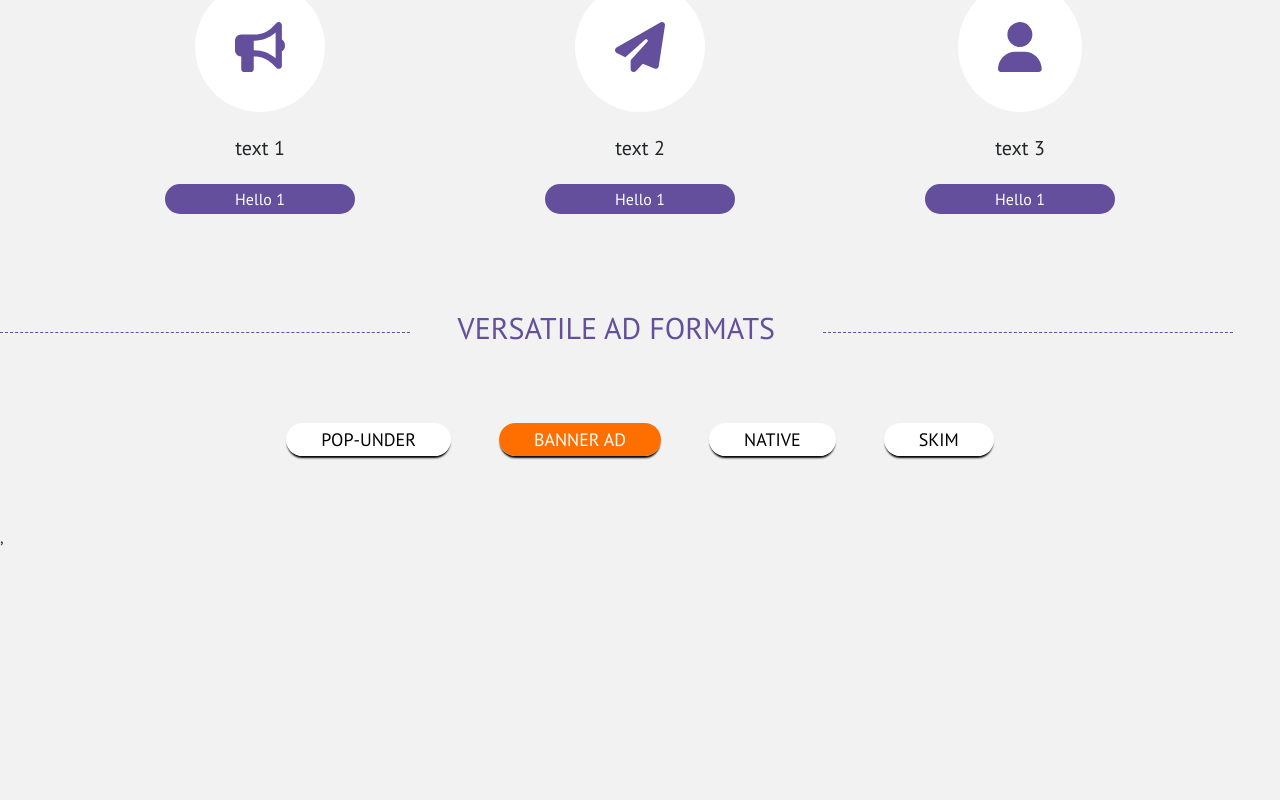
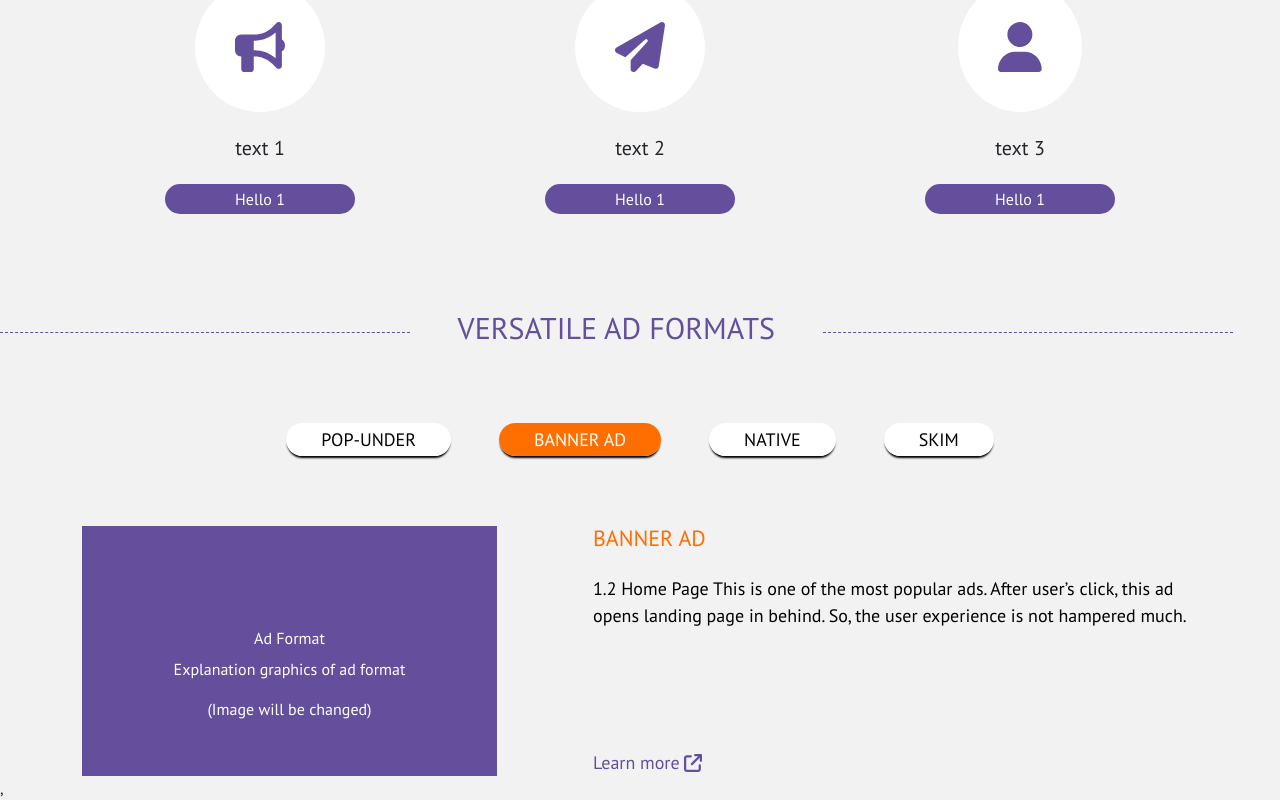
Before and after one commit to rifatjahan823/Task-1, a React (Create React App) app: page /BannerAd in a window 1280 px wide. Shown: the part 647-1447 px from the top of the page. Before the commit the page ends 1196 px from the top, so only its background shows below. Built offline with nearby package versions, Linux system fonts and the light colour scheme.

Commit message:
complete add area

```diff
--- a/src/Components/Add/BannerAd.js
+++ b/src/Components/Add/BannerAd.js
@@ -1,9 +1,26 @@
 import React from 'react';
+import { FontAwesomeIcon } from '@fortawesome/react-fontawesome'
+import { faExternalLink} from '@fortawesome/free-solid-svg-icons';
 
 const BannerAd = () => {
     return (
-        <div>
-
+        <div className='container'>
+          <div className='row g-4 align-items-center'>
+           <div className='col-12 col-md-5 pe-5'>
+           <div className='banner-area'>
+               <h6>Ad Format</h6>
+               <p>Explanation graphics of ad format</p>
+               <p>(Image will be changed)</p>
+            </div>
+           </div>
+           <div className='col-12 col-md-7 ps-5 text-start '>
+            <h3 className='banner-title'>BANNER AD</h3>
+            <p className='banner-content pt-3 pb-5 mb-5'>1.2 Home Page This is one of the most popular ads. After user’s click, this
+              ad opens landing page in behind. So, the user experience is
+                not hampered much.</p>
+                <div className='mt-5 pt-4'><a className='' href="#" style={{textDecoration:"none",color:'#644F9C',fontSize:"18px"}}>Learn more  <FontAwesomeIcon className='banner-icon' icon={faExternalLink} /></a></div>
+           </div>
+        </div>
         </div>
     );
 };
--- a/src/Components/Add/Native.js
+++ b/src/Components/Add/Native.js
@@ -1,9 +1,26 @@
 import React from 'react';
+import { FontAwesomeIcon } from '@fortawesome/react-fontawesome'
+import { faExternalLink} from '@fortawesome/free-solid-svg-icons';
 
 const Native = () => {
     return (
-        <div>
-
+        <div className='container'>
+          <div className='row g-4 align-items-center'>
+           <div className='col-12 col-md-5 pe-5'>
+           <div className='banner-area'>
+               <h6>Ad Format</h6>
+               <p>Explanation graphics of ad format</p>
+               <p>(Image will be changed)</p>
+            </div>
+           </div>
+           <div className='col-12 col-md-7 ps-5 text-start '>
+            <h3 className='banner-title'>NATIVE</h3>
+            <p className='banner-content pt-3 pb-5 mb-5'>1.2 Home Page This is one of the most popular ads. After user’s click, this
+              ad opens landing page in behind. So, the user experience is
+                not hampered much.</p>
+                <div className='mt-5 pt-4'><a className='' href="#" style={{textDecoration:"none",color:'#644F9C',fontSize:"18px"}}>Learn more  <FontAwesomeIcon className='banner-icon' icon={faExternalLink} /></a></div>
+           </div>
+        </div>
         </div>
     );
 };
--- a/src/Components/Add/Popunder.js
+++ b/src/Components/Add/Popunder.js
@@ -1,5 +1,7 @@
 import React from 'react';
-import './common.css'
+import './common.css';
+import { FontAwesomeIcon } from '@fortawesome/react-fontawesome'
+import { faExternalLink} from '@fortawesome/free-solid-svg-icons';
 
 const Popunder = () => {
     return (
@@ -14,10 +16,10 @@ const Popunder = () => {
            </div>
            <div className='col-12 col-md-7 ps-5 text-start '>
             <h3 className='banner-title'>POP-UNDER</h3>
-            <p className='banner-content pt-3 pb-5'>1.2 Home Page This is one of the most popular ads. After user’s click, this
+            <p className='banner-content pt-3 pb-5 mb-5'>1.2 Home Page This is one of the most popular ads. After user’s click, this
               ad opens landing page in behind. So, the user experience is
                 not hampered much.</p>
-                <a href="#">Learn more </a>
+                <div className='mt-5 pt-4'><a className='' href="#" style={{textDecoration:"none",color:'#644F9C',fontSize:"18px"}}>Learn more  <FontAwesomeIcon className='banner-icon' icon={faExternalLink} /></a></div>
            </div>
         </div>
         </div>
--- a/src/Components/Add/Skim.js
+++ b/src/Components/Add/Skim.js
@@ -1,9 +1,26 @@
 import React from 'react';
+import { FontAwesomeIcon } from '@fortawesome/react-fontawesome'
+import { faExternalLink} from '@fortawesome/free-solid-svg-icons';
 
 const Skim = () => {
     return (
-        <div>
-
+        <div className='container'>
+          <div className='row g-4 align-items-center'>
+           <div className='col-12 col-md-5 pe-5'>
+           <div className='banner-area'>
+               <h6>Ad Format</h6>
+               <p>Explanation graphics of ad format</p>
+               <p>(Image will be changed)</p>
+            </div>
+           </div>
+           <div className='col-12 col-md-7 ps-5 text-start '>
+            <h3 className='banner-title'>SKIM</h3>
+            <p className='banner-content pt-3 pb-5 mb-5'>1.2 Home Page This is one of the most popular ads. After user’s click, this
+              ad opens landing page in behind. So, the user experience is
+                not hampered much.</p>
+                <div className='mt-5 pt-4'><a className='' href="#" style={{textDecoration:"none",color:'#644F9C',fontSize:"18px"}}>Learn more  <FontAwesomeIcon className='banner-icon' icon={faExternalLink} /></a></div>
+           </div>
+        </div>
         </div>
     );
 };
```
